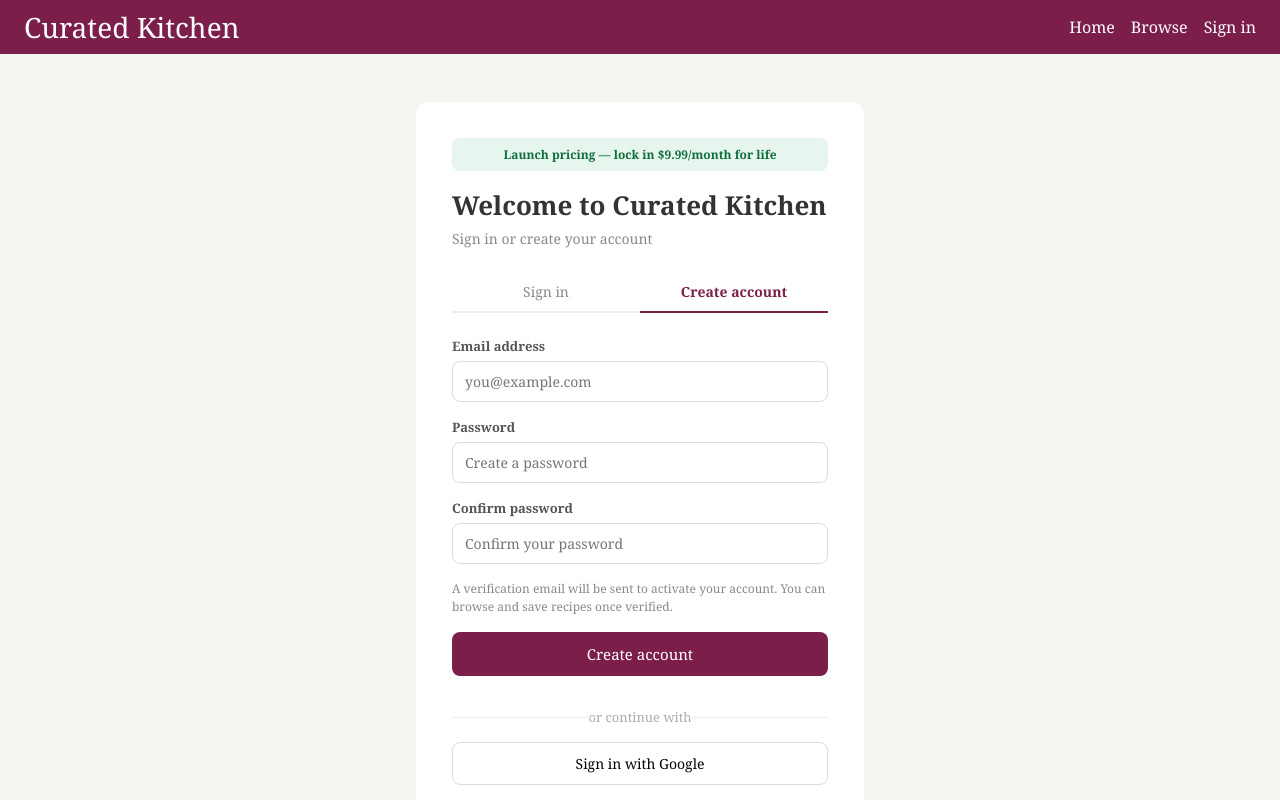
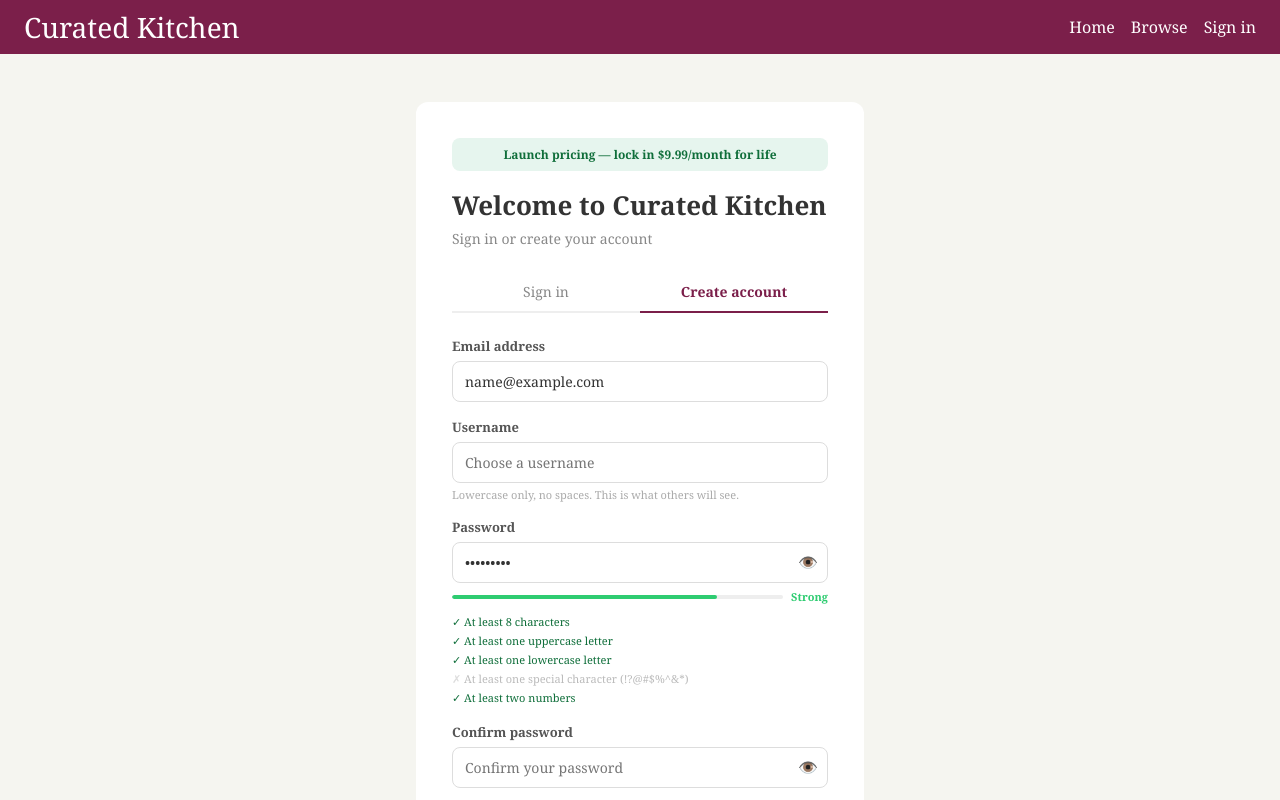
Before and after one commit to PartyPuffinz/curated-kitchen, a React (Vite) app in the folder OneDrive/Desktop/curated-kitchen/: page /signin in a window 1280 px wide. Both pictures are taken after typing "name@example.com", "Sample123" into the empty fields and a click on the button "Create account". Shown: the top 800 px of the page. Built offline with nearby package versions, Linux system fonts and the light colour scheme.

Commit message:
Added Supabase auth, profiles table, password validation, eye icon

```diff
--- a/OneDrive/Desktop/curated-kitchen/src/pages/SignIn.css
+++ b/OneDrive/Desktop/curated-kitchen/src/pages/SignIn.css
@@ -272,3 +272,109 @@
   border-radius: 8px;
   margin-bottom: 16px;
 }
+
+.auth-error {
+  font-size: 13px;
+  color: #c0392b;
+  background-color: #fdf0ef;
+  padding: 8px 12px;
+  border-radius: 8px;
+  margin-bottom: 12px;
+}
+
+.auth-success {
+  font-size: 13px;
+  color: #0f6e3a;
+  background-color: #E6F5EE;
+  padding: 8px 12px;
+  border-radius: 8px;
+  margin-bottom: 12px;
+}
+
+.field-hint {
+  font-size: 11px;
+  color: #aaa;
+  margin-top: 4px;
+}
+
+.field-hint.error {
+  color: #c0392b;
+}
+
+.field-hint.success {
+  color: #0f6e3a;
+}
+
+.strength-bar-wrapper {
+  display: flex;
+  align-items: center;
+  gap: 8px;
+  margin-top: 6px;
+}
+
+.strength-bar {
+  flex: 1;
+  height: 4px;
+  background-color: #eee;
+  border-radius: 4px;
+  overflow: hidden;
+}
+
+.strength-fill {
+  height: 100%;
+  border-radius: 4px;
+  transition: width 0.3s ease, background-color 0.3s ease;
+}
+
+.strength-label {
+  font-size: 11px;
+  font-weight: bold;
+  white-space: nowrap;
+}
+
+.password-reqs {
+  list-style: none;
+  padding: 0;
+  margin-top: 8px;
+}
+
+.password-reqs li {
+  font-size: 11px;
+  color: #bbb;
+  padding: 2px 0;
+}
+
+.password-reqs li::before {
+  content: "✗ ";
+  color: #ddd;
+}
+
+.password-reqs li.met {
+  color: #0f6e3a;
+}
+
+.password-reqs li.met::before {
+  content: "✓ ";
+  color: #0f6e3a;
+}
+.password-wrapper {
+  position: relative;
+  display: flex;
+  align-items: center;
+}
+
+.password-wrapper input {
+  width: 100%;
+  padding-right: 40px;
+}
+
+.eye-btn {
+  position: absolute;
+  right: 10px;
+  background: none;
+  border: none;
+  cursor: pointer;
+  font-size: 16px;
+  padding: 0;
+  line-height: 1;
+}
--- a/OneDrive/Desktop/curated-kitchen/src/pages/SignIn.jsx
+++ b/OneDrive/Desktop/curated-kitchen/src/pages/SignIn.jsx
@@ -1,10 +1,137 @@
 import { useState } from 'react'
+import { supabase } from '../supabaseClient'
 import { Link } from 'react-router-dom'
 import './SignIn.css'
 
 function SignIn() {
   const [activeTab, setActiveTab] = useState('signin')
   const [step, setStep] = useState(1)
+  const [email, setEmail] = useState('')
+  const [password, setPassword] = useState('')
+  const [confirmPassword, setConfirmPassword] = useState('')
+  const [username, setUsername] = useState('')
+  const [error, setError] = useState('')
+  const [message, setMessage] = useState('')
+  const [showPassword, setShowPassword] = useState(false)
+const [showConfirmPassword, setShowConfirmPassword] = useState(false)
+
+  function getPasswordStrength(pwd) {
+    let score = 0
+    if (pwd.length >= 8) score++
+    if (/[A-Z]/.test(pwd)) score++
+    if (/[a-z]/.test(pwd)) score++
+    if (/[!?@#$%^&*]/.test(pwd)) score++
+    if ((/\d.*\d/).test(pwd)) score++
+    return score
+  }
+
+  function getStrengthLabel(score) {
+    if (score <= 1) return { label: 'Very weak', color: '#e74c3c' }
+    if (score === 2) return { label: 'Weak', color: '#e67e22' }
+    if (score === 3) return { label: 'Fair', color: '#f1c40f' }
+    if (score === 4) return { label: 'Strong', color: '#2ecc71' }
+    return { label: 'Very strong', color: '#0f6e3a' }
+  }
+
+  function validatePassword(pwd) {
+    const errors = []
+    if (pwd.length < 8) errors.push('At least 8 characters')
+    if (!/[A-Z]/.test(pwd)) errors.push('At least one uppercase letter')
+    if (!/[a-z]/.test(pwd)) errors.push('At least one lowercase letter')
+    if (!/[!?@#$%^&*]/.test(pwd)) errors.push('At least one special character (!?@#$%^&*)')
+    if (!(/\d.*\d/).test(pwd)) errors.push('At least two numbers')
+    return errors
+  }
+
+  async function handleSignIn() {
+    setError('')
+    setMessage('')
+    const { error } = await supabase.auth.signInWithPassword({ email, password })
+    if (error) {
+      if (error.message.includes('Invalid login')) {
+        setError('No account found with that email and password combination.')
+      } else {
+        setError(error.message)
+      }
+    } else {
+      window.location.href = '/'
+    }
+  }
+
+  async function handleRegister() {
+    setError('')
+    setMessage('')
+    if (!username) {
+      setError('Please choose a username.')
+      return
+    }
+    if (username.length < 3) {
+      setError('Username must be at least 3 characters.')
+      return
+    }
+    const pwdErrors = validatePassword(password)
+    if (pwdErrors.length > 0) {
+      setError('Password must include: ' + pwdErrors.join(', ') + '.')
+      return
+    }
+    if (password !== confirmPassword) {
+      setError('Passwords do not match.')
+      return
+    }
+
+    const { data, error: signUpError } = await supabase.auth.signUp({
+      email,
+      password
+    })
+
+    if (signUpError) {
+      if (signUpError.message.includes('already registered')) {
+        setError('An account with that email already exists. Try signing in instead.')
+      } else {
+        setError(signUpError.message)
+      }
+      return
+    }
+
+    const { error: profileError } = await supabase
+      .from('profiles')
+      .insert({
+        id: data.user.id,
+        username: username,
+        account_type: 'basic_email'
+      })
+
+    if (profileError) {
+      if (profileError.message.includes('unique')) {
+        setError('That username is already taken — please try another.')
+      } else {
+        setError(profileError.message)
+      }
+      return
+    }
+
+    setMessage('Account created! Check your email to verify your account.')
+    setStep(2)
+  }
+
+  async function handleForgotPassword(e) {
+    e.preventDefault()
+    setError('')
+    setMessage('')
+    if (!email) {
+      setError('Enter your email address above first.')
+      return
+    }
+    const { error } = await supabase.auth.resetPasswordForEmail(email)
+    if (error) {
+      setError(error.message)
+    } else {
+      setMessage('Password reset email sent — check your inbox!')
+    }
+  }
+
+  const strengthScore = getPasswordStrength(password)
+  const strengthInfo = getStrengthLabel(strengthScore)
 
   return (
     <main className="auth-layout">
@@ -20,11 +147,11 @@ function SignIn() {
         <div className="auth-tabs">
           <button
             className={`auth-tab ${activeTab === 'signin' ? 'active' : ''}`}
-            onClick={() => { setActiveTab('signin'); setStep(1) }}
+            onClick={() => { setActiveTab('signin'); setStep(1); setError(''); setMessage('') }}
           >Sign in</button>
           <button
             className={`auth-tab ${activeTab === 'register' ? 'active' : ''}`}
-            onClick={() => { setActiveTab('register'); setStep(1) }}
+            onClick={() => { setActiveTab('register'); setStep(1); setError(''); setMessage('') }}
           >Create account</button>
         </div>
 
@@ -32,14 +159,37 @@ function SignIn() {
           <div className="auth-form">
             <div className="form-group">
               <label>Email address</label>
-              <input type="email" placeholder="you@example.com" />
+              <input
+                type="email"
+                placeholder="you@example.com"
+                value={email}
+                onChange={e => setEmail(e.target.value)}
+              />
             </div>
             <div className="form-group">
-              <label>Password</label>
-              <input type="password" placeholder="Your password" />
-            </div>
-            <a href="#" className="forgot-link">Forgot your password?</a>
-            <button className="submit-btn">Sign in</button>
+  <label>Password</label>
+  <div className="password-wrapper">
+    <input
+      type={showPassword ? 'text' : 'password'}
+      placeholder="Your password"
+      value={password}
+      onChange={e => setPassword(e.target.value)}
+    />
+    <button
+      type="button"
+      className="eye-btn"
+      onClick={() => setShowPassword(!showPassword)}
+    >
+      {showPassword ? '🙈' : '👁️'}
+    </button>
+  </div>
+</div>
+            {error && <p className="auth-error">{error}</p>}
+            {message && <p className="auth-success">{message}</p>}
+            <a href="#" className="forgot-link"
+            onClick={handleForgotPassword}>Forgot your password?</a>
+            <button className="submit-btn" onClick={handleSignIn}>
+            Sign in</button>
           </div>
         )}
 
@@ -47,21 +197,104 @@ function SignIn() {
           <div className="auth-form">
             <div className="form-group">
               <label>Email address</label>
-              <input type="email" placeholder="you@example.com" />
+              <input
+                type="email"
+                placeholder="you@example.com"
+                value={email}
+                onChange={e => setEmail(e.target.value)}
+              />
             </div>
             <div className="form-group">
-              <label>Password</label>
-              <input type="password" placeholder="Create a password" />
+              <label>Username</label>
+              <input
+                type="text"
+                placeholder="Choose a username"
+                value={username}
+                onChange={e => setUsername(
+                  e.target.value.toLowerCase().replace(/\s/g, '')
+                )}
+              />
+              <p className="field-hint">Lowercase only, no spaces.
+              This is what others will see.</p>
             </div>
             <div className="form-group">
-              <label>Confirm password</label>
-              <input type="password" placeholder="Confirm your password" />
+  <label>Password</label>
+  <div className="password-wrapper">
+    <input
+      type={showPassword ? 'text' : 'password'}
+      placeholder="Create a password"
+      value={password}
+      onChange={e => setPassword(e.target.value)}
+    />
+    <button
+      type="button"
+      className="eye-btn"
+      onClick={() => setShowPassword(!showPassword)}
+    >
+      {showPassword ? '🙈' : '👁️'}
+    </button>
+  </div>
+              {password.length > 0 && (
+                <div className="strength-bar-wrapper">
+                  <div className="strength-bar">
+                    <div
+                      className="strength-fill"
+                      style={{
+                        width: `${(strengthScore / 5) * 100}%`,
+                        backgroundColor: strengthInfo.color
+                      }}
+                    />
+                  </div>
+                  <span className="strength-label"
+                  style={{ color: strengthInfo.color }}>
+                    {strengthInfo.label}
+                  </span>
+                </div>
+              )}
+              <ul className="password-reqs">
+                <li className={password.length >= 8 ? 'met' : ''}>
+                At least 8 characters</li>
+                <li className={/[A-Z]/.test(password) ? 'met' : ''}>
+                At least one uppercase letter</li>
+                <li className={/[a-z]/.test(password) ? 'met' : ''}>
+                At least one lowercase letter</li>
+                <li className={/[!?@#$%^&*]/.test(password) ? 'met' : ''}>
+                At least one special character (!?@#$%^&*)</li>
+                <li className={(/\d.*\d/).test(password) ? 'met' : ''}>
+                At least two numbers</li>
+              </ul>
             </div>
+            <div className="form-group">
+  <label>Confirm password</label>
+  <div className="password-wrapper">
+    <input
+      type={showConfirmPassword ? 'text' : 'password'}
+      placeholder="Confirm your password"
+      value={confirmPassword}
+      onChange={e => setConfirmPassword(e.target.value)}
+    />
+    <button
+      type="button"
+      className="eye-btn"
+      onClick={() => setShowConfirmPassword(!showConfirmPassword)}
+    >
+      {showConfirmPassword ? '🙈' : '👁️'}
+    </button>
+  </div>
+              {confirmPassword.length > 0 && password !== confirmPassword && (
+                <p className="field-hint error">Passwords do not match.</p>
+              )}
+              {confirmPassword.length > 0 && password === confirmPassword && (
+                <p className="field-hint success">Passwords match!</p>
+              )}
+            </div>
+            {error && <p className="auth-error">{error}</p>}
+            {message && <p className="auth-success">{message}</p>}
             <p className="auth-note">A verification email will be sent
             to activate your account. You can browse and save recipes
             once verified.</p>
             <button className="submit-btn"
-            onClick={() => setStep(2)}>Create account</button>
+            onClick={handleRegister}>Create account</button>
           </div>
         )}
 
```
Also changed, not shown: OneDrive/Desktop/curated-kitchen/src/components/Header.css (+14 -5 lines), OneDrive/Desktop/curated-kitchen/src/components/Header.jsx (+35 -19 lines).
